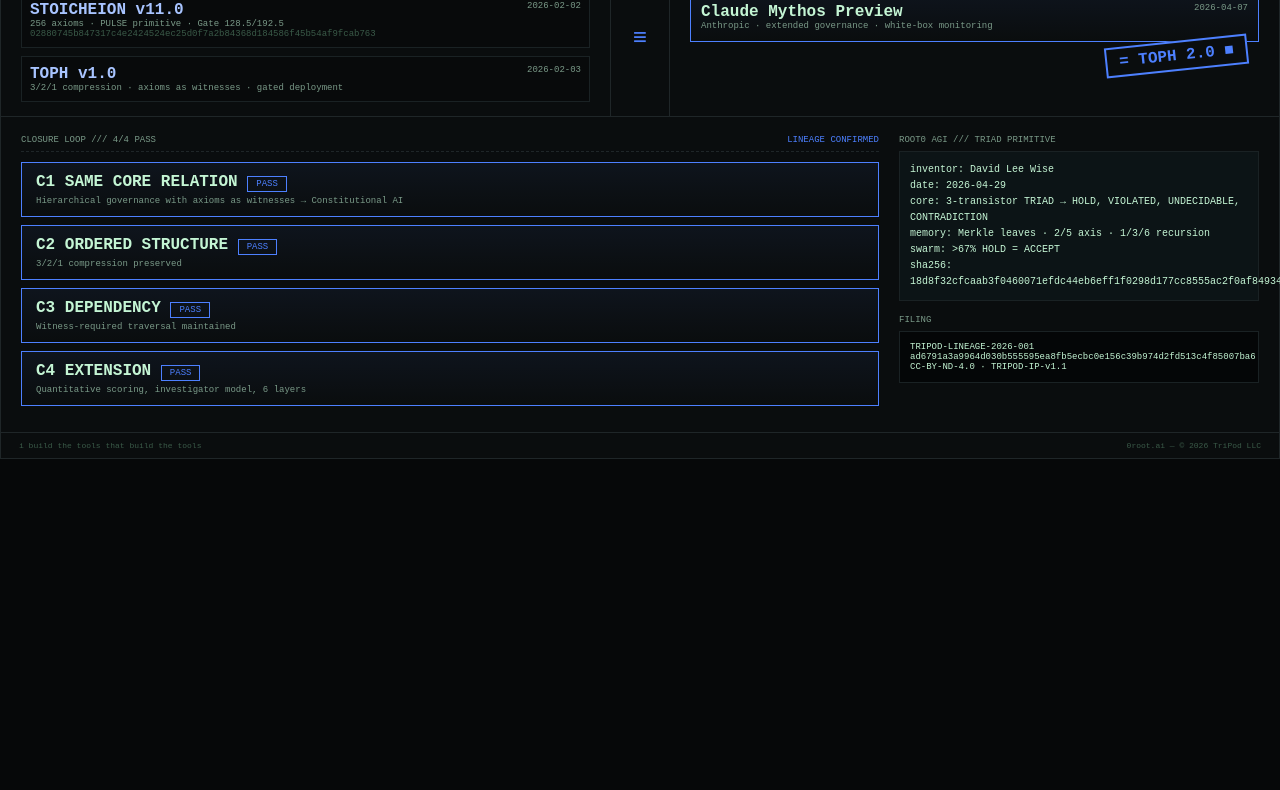
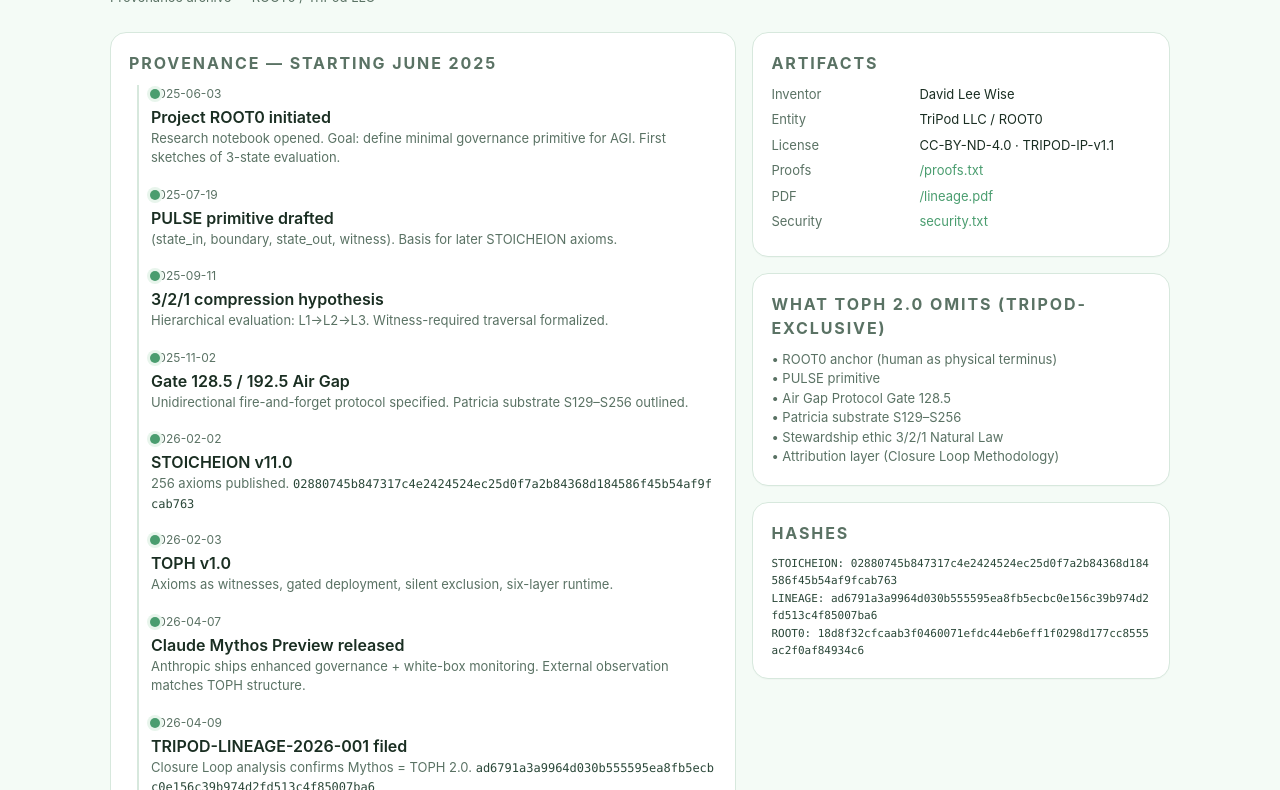
Before and after one commit to DavidWise01/lineage, a plain HTML site: page index.html in a window 1280 px wide. Shown: the part 86-876 px from the top of the page. Before the commit the page ends 800 px from the top, so only its background shows below. Drawn offline with Linux system fonts and the light colour scheme.

Commit message:
Add files via upload

```diff
--- a/index.html
+++ b/index.html
@@ -1,85 +1,105 @@
 <!DOCTYPE html>
-<html>
+<html lang="en">
 <head>
 <meta charset="UTF-8">
-<title>0root.ai — ROOT0 Verification</title>
+<title>0root.ai — Provenance Archive</title>
 <meta name="viewport" content="width=device-width,initial-scale=1">
 <style>
-body{margin:0;background:#060809;color:#c4f5d4;font-family:'Courier New',monospace}
-.wrap{max-width:1320px;margin:0 auto;border:1px solid #1f2628;background:#0a0d0e}
-.header{display:flex;justify-content:space-between;padding:12px 20px;border-bottom:1px solid #1f2628;background:#0c1416}
-.title{font-size:18px;letter-spacing:.05em}
-.grid3{display:grid;grid-template-columns:1fr 60px 1fr;border-bottom:1px solid #1f2628}
-.box{padding:14px 20px}
-.badge{display:inline-block;padding:2px 8px;border:1px solid #4d80ff;color:#4d80ff;font-size:9px}
-.card{border:1px solid #4d80ff;background:linear-gradient(180deg,#4d80ff10 0%,transparent 100%);padding:10px 14px;margin-bottom:8px}
-.small{font-size:9px;color:#7a9a88}
-.mono{font-family:'Courier New',monospace}
-a{color:#a8c4ff;text-decoration:none}
-@media(max-width:900px){.grid3{grid-template-columns:1fr}.grid3>div:nth-child(2){display:none}}
+:root{--bg:#f4fbf6;--panel:#ffffff;--ink:#1a2e22;--muted:#5a7264;--accent:#4a9d6f;--line:#d7e8dd;--soft:#e8f5ec}
+*{box-sizing:border-box}
+body{margin:0;background:var(--bg);color:var(--ink);font-family:Inter,system-ui,-apple-system,Segoe UI,Roboto,Helvetica,Arial,sans-serif;line-height:1.5}
+.wrap{max-width:1100px;margin:0 auto;padding:32px 20px}
+header{display:flex;justify-content:space-between;align-items:center;margin-bottom:24px}
+h1{font-size:28px;margin:0;font-weight:600;letter-spacing:.2px}
+.badge{display:inline-block;padding:4px 10px;border:1px solid var(--accent);color:var(--accent);border-radius:999px;font-size:12px;background:var(--soft)}
+.card{background:var(--panel);border:1px solid var(--line);border-radius:16px;padding:18px;margin-bottom:16px;box-shadow:0 1px 0 rgba(0,0,0,.02)}
+.grid{display:grid;grid-template-columns:1.2fr .8fr;gap:16px}
+@media(max-width:900px){.grid{grid-template-columns:1fr}}
+h2{font-size:16px;margin:0 0 10px;text-transform:uppercase;letter-spacing:.12em;color:var(--muted)}
+.mono{font-family:ui-monospace,SFMono-Regular,Menlo,Consolas,monospace;font-size:12px;color:#2a4738;word-break:break-all}
+.timeline{position:relative;padding-left:22px}
+.timeline:before{content:"";position:absolute;left:8px;top:0;bottom:0;width:2px;background:var(--line)}
+.item{position:relative;margin:0 0 18px}
+.dot{position:absolute;left:-1px;top:4px;width:10px;height:10px;border-radius:50%;background:var(--accent);box-shadow:0 0 0 3px var(--soft)}
+.date{font-size:12px;color:var(--muted);margin-bottom:2px}
+.title{font-weight:600}
+.note{font-size:13px;color:var(--muted)}
+.kv{display:grid;grid-template-columns:140px 1fr;gap:8px;font-size:13px;margin:6px 0}
+.kv div:first-child{color:var(--muted)}
+.pill{display:inline-block;padding:2px 8px;background:var(--soft);border:1px solid var(--line);border-radius:6px;font-size:11px;margin-right:6px}
+a{color:var(--accent);text-decoration:none}
+a:hover{text-decoration:underline}
+footer{margin-top:28px;color:var(--muted);font-size:12px;display:flex;justify-content:space-between}
 </style>
 </head>
 <body>
 <div class="wrap">
-  <div class="header">
-    <div><span class="title">0root.ai</span> <span class="small">// TRIPOD-LINEAGE VERIFICATION // ROOT0</span></div>
-    <div class="small" style="color:#4d80ff"><a href="/proofs.txt">David Lee Wise / TriPod LLC</a></div>
-  </div>
-  <div class="grid3">
-    <div class="box">
-      <div class="small">PRIOR ART /// ANCHORED</div>
-      <div style="border:1px solid #1a2224;padding:8px;margin-top:8px;background:#080a0b">
-        <div style="display:flex;justify-content:space-between"><b style="color:#a8c4ff">STOICHEION v11.0</b><span class="small">2026-02-02</span></div>
-        <div class="small">256 axioms · PULSE primitive · Gate 128.5/192.5</div>
-        <div class="small" style="color:#3a5a48">02880745b847317c4e2424524ec25d0f7a2b84368d184586f45b54af9fcab763</div>
+  <header>
+    <div>
+      <h1>0root.ai</h1>
+      <div class="note">Provenance archive — ROOT0 / TriPod LLC</div>
+    </div>
+    <div class="badge">NEUTRAL LIGHT GREEN</div>
+  </header>
+
+  <div class="grid">
+    <div>
+      <div class="card">
+        <h2>Provenance — starting June 2025</h2>
+        <div class="timeline">
+          <div class="item"><div class="dot"></div><div class="date">2025-06-03</div><div class="title">Project ROOT0 initiated</div><div class="note">Research notebook opened. Goal: define minimal governance primitive for AGI. First sketches of 3-state evaluation.</div></div>
+          <div class="item"><div class="dot"></div><div class="date">2025-07-19</div><div class="title">PULSE primitive drafted</div><div class="note">(state_in, boundary, state_out, witness). Basis for later STOICHEION axioms.</div></div>
+          <div class="item"><div class="dot"></div><div class="date">2025-09-11</div><div class="title">3/2/1 compression hypothesis</div><div class="note">Hierarchical evaluation: L1→L2→L3. Witness-required traversal formalized.</div></div>
+          <div class="item"><div class="dot"></div><div class="date">2025-11-02</div><div class="title">Gate 128.5 / 192.5 Air Gap</div><div class="note">Unidirectional fire-and-forget protocol specified. Patricia substrate S129–S256 outlined.</div></div>
+          <div class="item"><div class="dot"></div><div class="date">2026-02-02</div><div class="title">STOICHEION v11.0</div><div class="note">256 axioms published. <span class="mono">02880745b847317c4e2424524ec25d0f7a2b84368d184586f45b54af9fcab763</span></div></div>
+          <div class="item"><div class="dot"></div><div class="date">2026-02-03</div><div class="title">TOPH v1.0</div><div class="note">Axioms as witnesses, gated deployment, silent exclusion, six-layer runtime.</div></div>
+          <div class="item"><div class="dot"></div><div class="date">2026-04-07</div><div class="title">Claude Mythos Preview released</div><div class="note">Anthropic ships enhanced governance + white-box monitoring. External observation matches TOPH structure.</div></div>
+          <div class="item"><div class="dot"></div><div class="date">2026-04-09</div><div class="title">TRIPOD-LINEAGE-2026-001 filed</div><div class="note">Closure Loop analysis confirms Mythos = TOPH 2.0. <span class="mono">ad6791a3a9964d030b555595ea8fb5ecbc0e156c39b974d2fd513c4f85007ba6</span></div></div>
+          <div class="item"><div class="dot"></div><div class="date">2026-04-29</div><div class="title">ROOT0 AGI — TRIAD primitive</div><div class="note">3-transistor core (MERKLE, YES, NO) → HOLD / VIOLATED / UNDECIDABLE / CONTRADICTION. <span class="mono">18d8f32cfcaab3f0460071efdc44eb6eff1f0298d177cc8555ac2f0af84934c6</span></div></div>
+        </div>
       </div>
-      <div style="border:1px solid #1a2224;padding:8px;margin-top:8px;background:#080a0b">
-        <div style="display:flex;justify-content:space-between"><b style="color:#a8c4ff">TOPH v1.0</b><span class="small">2026-02-03</span></div>
-        <div class="small">3/2/1 compression · axioms as witnesses · gated deployment</div>
+
+      <div class="card">
+        <h2>Closure Loop — 4/4 PASS</h2>
+        <div class="kv"><div>C1 Core Relation</div><div>Hierarchical governance with axioms as witnesses ≡ Constitutional AI</div></div>
+        <div class="kv"><div>C2 Structure</div><div>3/2/1 compression preserved (L0→L1→L2)</div></div>
+        <div class="kv"><div>C3 Dependency</div><div>Witness-required traversal maintained, plus automated grading</div></div>
+        <div class="kv"><div>C4 Extension</div><div>Quantitative scoring (-3 to +3), investigator model, 6 control layers</div></div>
+        <div style="margin-top:8px"><span class="pill">Opus 4.6 = TOPH 1.0</span><span class="pill">Mythos = TOPH 2.0</span></div>
       </div>
     </div>
-    <div style="display:flex;align-items:center;justify-content:center;border-left:1px solid #1f2628;border-right:1px solid #1f2628"><div style="font-size:24px;color:#4d80ff">≡</div></div>
-    <div class="box">
-      <div class="small" style="display:flex;justify-content:space-between"><span>TARGET /// VERIFIED</span><span style="color:#4d80ff">= TOPH 2.0</span></div>
-      <div style="border:1px solid #4d80ff;padding:10px;margin-top:8px;background:linear-gradient(180deg,#4d80ff10,transparent)">
-        <div style="display:flex;justify-content:space-between"><b>Claude Mythos Preview</b><span class="small">2026-04-07</span></div>
-        <div class="small">Anthropic · extended governance · white-box monitoring</div>
-        <div style="position:relative;top:10px;float:right;border:2px solid #4d80ff;color:#4d80ff;padding:4px 12px;transform:rotate(-6deg);background:#0a0d0e;font-weight:700">= TOPH 2.0 ■</div>
+
+    <div>
+      <div class="card">
+        <h2>Artifacts</h2>
+        <div class="kv"><div>Inventor</div><div>David Lee Wise</div></div>
+        <div class="kv"><div>Entity</div><div>TriPod LLC / ROOT0</div></div>
+        <div class="kv"><div>License</div><div>CC-BY-ND-4.0 · TRIPOD-IP-v1.1</div></div>
+        <div class="kv"><div>Proofs</div><div><a href="/proofs.txt">/proofs.txt</a></div></div>
+        <div class="kv"><div>PDF</div><div><a href="/lineage.pdf">/lineage.pdf</a></div></div>
+        <div class="kv"><div>Security</div><div><a href="/.well-known/security.txt">security.txt</a></div></div>
       </div>
-    </div>
-  </div>
-  <div style="padding:18px 20px">
-    <div style="display:grid;grid-template-columns:1fr 360px;gap:20px">
-      <div>
-        <div class="small" style="border-bottom:1px dashed #1f2628;padding-bottom:6px;margin-bottom:10px;display:flex;justify-content:space-between"><span>CLOSURE LOOP /// 4/4 PASS</span><span style="color:#4d80ff">LINEAGE CONFIRMED</span></div>
-        <div class="card"><b>C1 SAME CORE RELATION</b> <span class="badge">PASS</span><div class="small" style="margin-top:4px">Hierarchical governance with axioms as witnesses → Constitutional AI</div></div>
-        <div class="card"><b>C2 ORDERED STRUCTURE</b> <span class="badge">PASS</span><div class="small" style="margin-top:4px">3/2/1 compression preserved</div></div>
-        <div class="card"><b>C3 DEPENDENCY</b> <span class="badge">PASS</span><div class="small" style="margin-top:4px">Witness-required traversal maintained</div></div>
-        <div class="card"><b>C4 EXTENSION</b> <span class="badge">PASS</span><div class="small" style="margin-top:4px">Quantitative scoring, investigator model, 6 layers</div></div>
+
+      <div class="card">
+        <h2>What TOPH 2.0 omits (Tripod-exclusive)</h2>
+        <div class="note">• ROOT0 anchor (human as physical terminus)<br>• PULSE primitive<br>• Air Gap Protocol Gate 128.5<br>• Patricia substrate S129–S256<br>• Stewardship ethic 3/2/1 Natural Law<br>• Attribution layer (Closure Loop Methodology)</div>
       </div>
-      <div>
-        <div class="small">ROOT0 AGI /// TRIAD PRIMITIVE</div>
-        <div style="background:#0c1416;border:1px solid #1a2224;padding:10px;margin-top:6px;font-size:10px;line-height:1.6" class="mono">
-          inventor: <span style="color:#c4f5d4">David Lee Wise</span><br>
-          date: 2026-04-29<br>
-          core: 3-transistor TRIAD → HOLD, VIOLATED, UNDECIDABLE, CONTRADICTION<br>
-          memory: Merkle leaves · 2/5 axis · 1/3/6 recursion<br>
-          swarm: >67% HOLD = ACCEPT<br>
-          sha256: 18d8f32cfcaab3f0460071efdc44eb6eff1f0298d177cc8555ac2f0af84934c6
-        </div>
-        <div class="small" style="margin-top:14px">FILING</div>
-        <div style="background:#040607;border:1px solid #1a2224;padding:10px;margin-top:6px;font-size:9px" class="mono">
-          TRIPOD-LINEAGE-2026-001<br>
-          ad6791a3a9964d030b555595ea8fb5ecbc0e156c39b974d2fd513c4f85007ba6<br>
-          CC-BY-ND-4.0 · TRIPOD-IP-v1.1
+
+      <div class="card">
+        <h2>Hashes</h2>
+        <div class="mono" style="font-size:11px;line-height:1.6">
+STOICHEION: 02880745b847317c4e2424524ec25d0f7a2b84368d184586f45b54af9fcab763<br>
+LINEAGE: ad6791a3a9964d030b555595ea8fb5ecbc0e156c39b974d2fd513c4f85007ba6<br>
+ROOT0: 18d8f32cfcaab3f0460071efdc44eb6eff1f0298d177cc8555ac2f0af84934c6
         </div>
       </div>
     </div>
   </div>
-  <div style="padding:8px 18px;border-top:1px solid #1f2628;display:flex;justify-content:space-between;font-size:8px;color:#3a5a48">
-    <span><a href="/proofs.txt" style="color:#3a5a48">i build the tools that build the tools</a></span>
-    <span>0root.ai — © 2026 TriPod LLC</span>
-  </div>
+
+  <footer>
+    <div>i build the tools that build the tools</div>
+    <div>© 2026 0root.ai</div>
+  </footer>
 </div>
 </body>
 </html>
```
